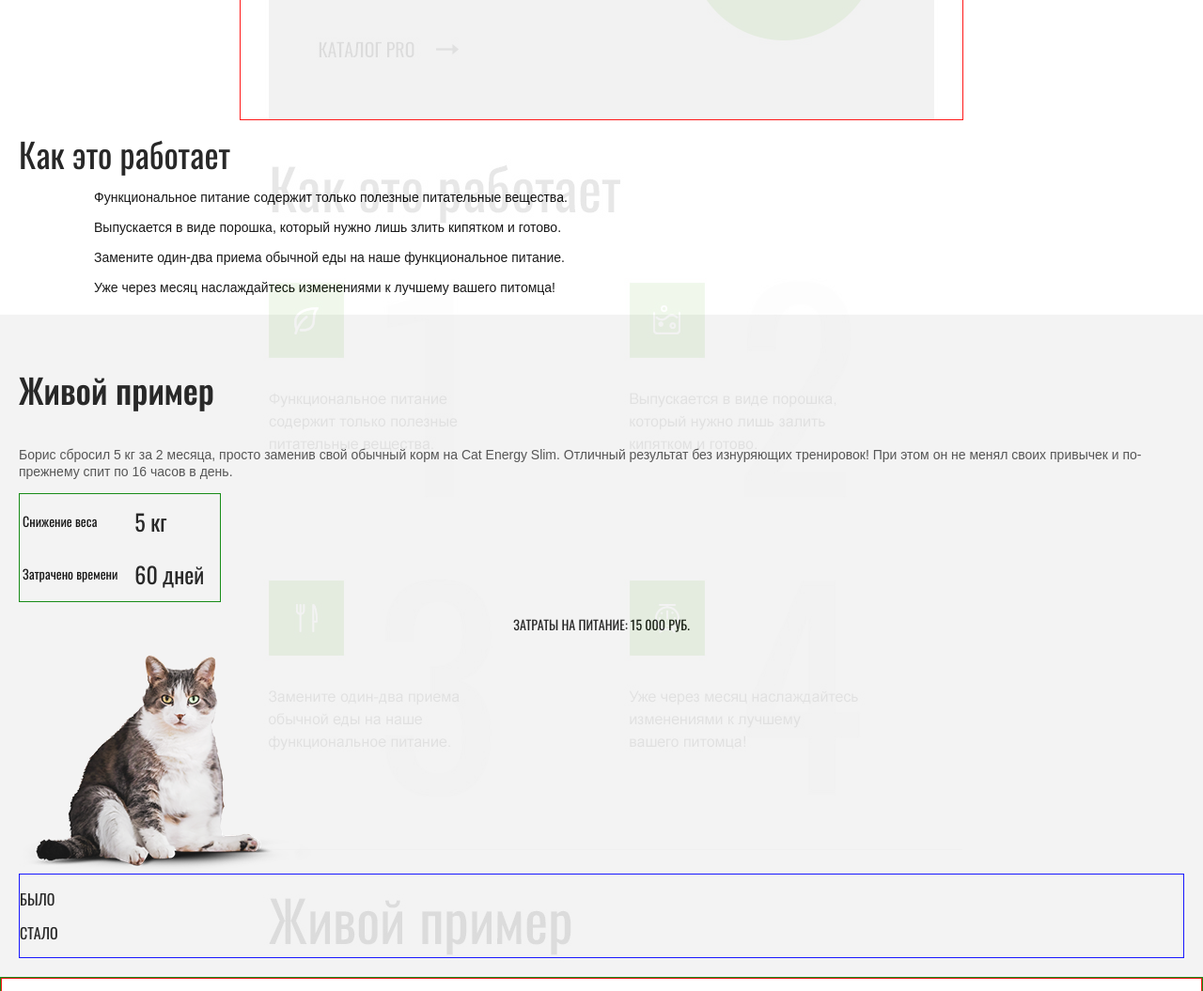
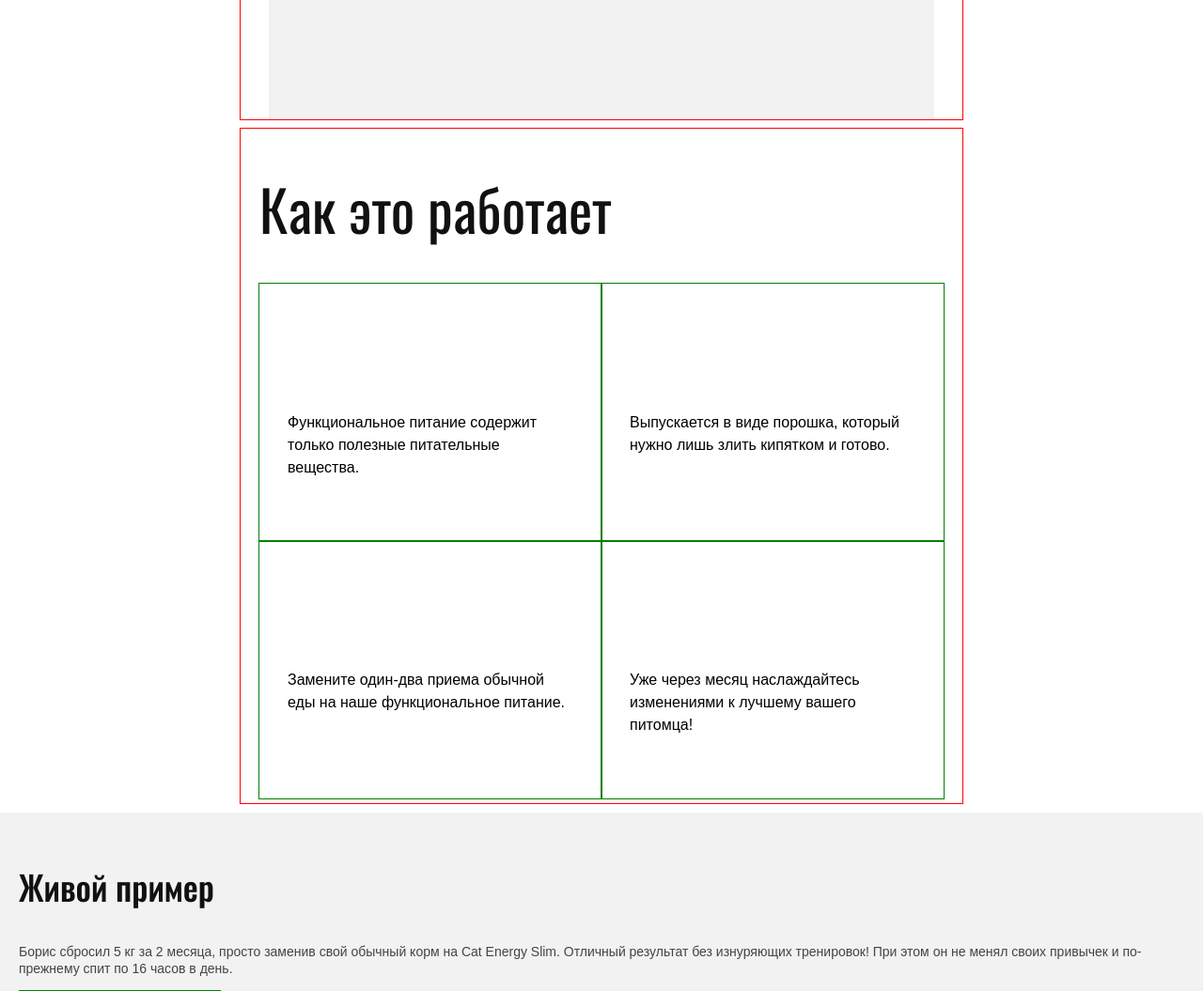
Before and after one commit to Dark7lord2012/204641-cat-energy-18, a website: page source/index.html in a window 1280 px wide. Shown: the part 1600-2655 px from the top of the page at 94% size. Drawn offline with nearby package versions, Linux system fonts and the light colour scheme; files that its build step writes are made by us from their sources; files whose address does not match are found by name.

Commit message:
Удалил адаптивный Пиксел Перфект, так как вс сложнее и сложнее справляться с несовпадениями; создал сетку для блока "Как это работает"

```diff
--- a/source/index.html
+++ b/source/index.html
@@ -5,38 +5,6 @@
     <meta name="viewport" content="width=device-width,initial-scale=1">
     <title>Главная - Кэт энерджи</title>
     <link rel="stylesheet" href="css/style.css">
-    <!-- Pixel Glass -->
-    <style>
-      html {
-        background-repeat: no-repeat;
-        background-position: 50% 0;
-        /* По умолчанию мобильный макет */
-        background-image: url("img/preview/cat-energy-index-mobile.jpg");
-      }
-
-      /* Планшет */
-      @media (min-width: 768px) {
-        html {
-          /* Планшетный макет */
-          background-image: url("img/preview/cat-energy-index-tablet.jpg");
-        }
-      }
-
-      /* Десктоп */
-      @media (min-width: 1400px) {
-        html {
-          /* Десктопный макет */
-          background-image: url("img/preview/cat-energy-index-desktop.jpg");
-        }
-      }
-
-      body {
-        opacity: .9;
-      }
-    </style>
-    <link rel="stylesheet" href="../node_modules/pixel-glass/styles.css">
-    <script src="../node_modules/pixel-glass/script.js"></script>
-    <!-- // Pixel Glass -->
   </head>
   <body>
     <header class="page-header">
--- a/source/less/blocks/page-header/page-header.less
+++ b/source/less/blocks/page-header/page-header.less
@@ -60,7 +60,6 @@
 .page-header__main-nav {
   display: flex;
   flex-direction: column;
-  /*display: none; временно, чтобы совпадал макет без меню*/
   outline: 1px solid green;
   padding: 5px;
   flex-grow: 1;
--- a/source/less/blocks/page-main/principles/principles.less
+++ b/source/less/blocks/page-main/principles/principles.less
@@ -1,23 +1,65 @@
 
 .principles {
-  margin: 20px;
+  width: 320px;
+  box-sizing: border-box;
+  margin: 10px auto;
+  box-sizing: border-box;
+  padding: 5px 20px;
+  outline: 1px solid red;
+
+  @media (min-width: @tablet-width) {
+    width: 768px;
+  }
+
+  @media (min-width: @desktop-width) {
+    width: 1440px;
+  }
 }
 
 .principles__title {
   font-family: "Oswald", "Arial", sans-serif;
   color: #111111;
   font-size: 36px;
+  line-height: 60px;
   font-weight: normal;
+
+  @media (min-width: @tablet-width) {
+    font-size: 60px;
+  }
 }
 
 .principles__list {
+  box-sizing: border-box;
   list-style: none;
   padding-left: 80px;
+  margin: 0;
+  padding: 0;
+
+  @media (min-width: @tablet-width) {
+    display: flex;
+    flex-direction: row;
+    flex-wrap: wrap;
+  }
+
 }
 
 .principles__item {
+  box-sizing: border-box;
+  padding-left: 80px;
   font-family: "Arial", sans-serif;
   font-size: 14px;
   line-height: 18px;
   font-weight: normal;
+  outline: 1px solid green;
+
+  @media (min-width: @tablet-width) {
+    width: 50%;
+    font-size: 16px;
+    line-height: 24px;
+    padding: 120px 30px 50px;
+  }
+
+  @media (min-width: @desktop-width) {
+    width: 25%;
+  }
 }
```
